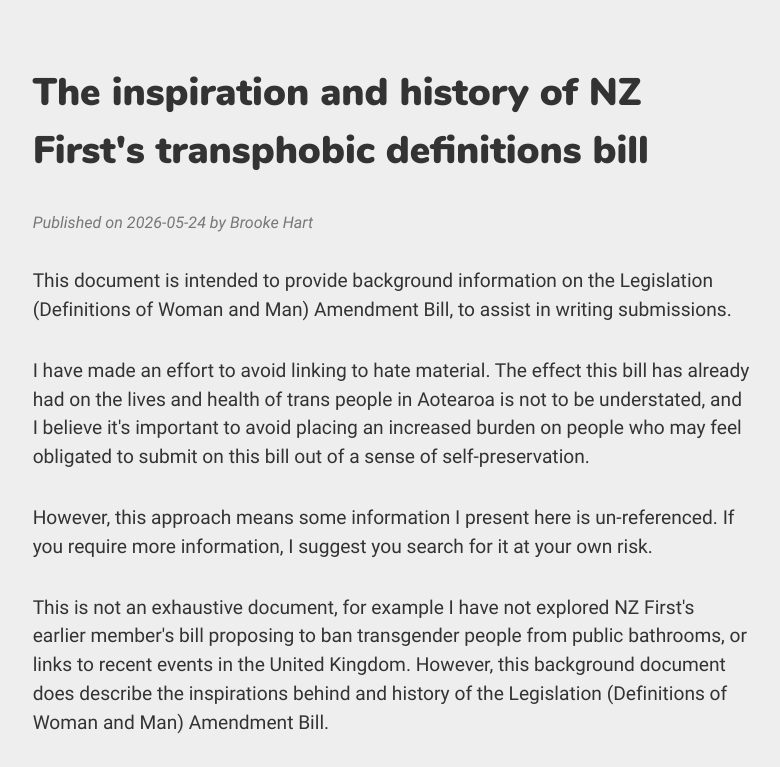
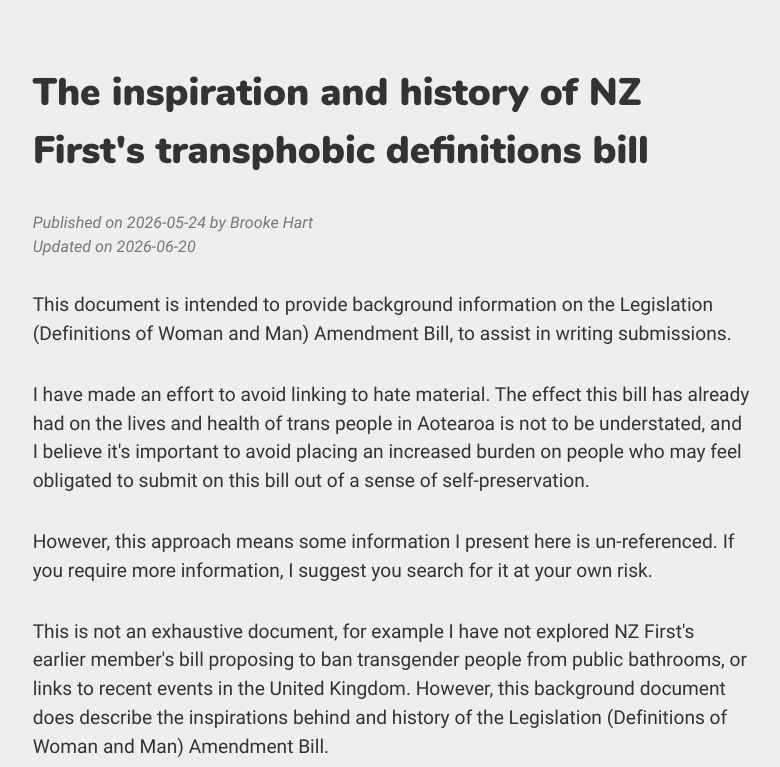
Before and after one commit to Cipscis/curly-kiwi, a website: page app/articles/2026/05/24/the-inspiration-and-history-of-nz-firsts-transphobic-definitions-bill/index.html in a window 1280 px wide. Shown: the top 767 px of the page, without its empty margins (248-1028 px from the left). Drawn offline with nearby package versions, Linux system fonts and the light colour scheme; files that its build step writes are made by us from their sources.

Commit message:
Added update date

```diff
--- a/app/articles/2026/05/24/the-inspiration-and-history-of-nz-firsts-transphobic-definitions-bill/index.html
+++ b/app/articles/2026/05/24/the-inspiration-and-history-of-nz-firsts-transphobic-definitions-bill/index.html
@@ -16,7 +16,10 @@
 	<article class="layout">
 		<h1>The inspiration and history of NZ First's transphobic definitions bill</h1>
 
-		<p class="article__meta">Published on 2026-05-24 by Brooke Hart</p>
+		<p class="article__meta">
+			Published on 2026-05-24 by Brooke Hart <br>
+			Updated on 2026-06-20
+		</p>
 
 		<p>This document is intended to provide background information on the Legislation (Definitions of Woman and Man) Amendment Bill, to assist in writing submissions.</p>
 
```
